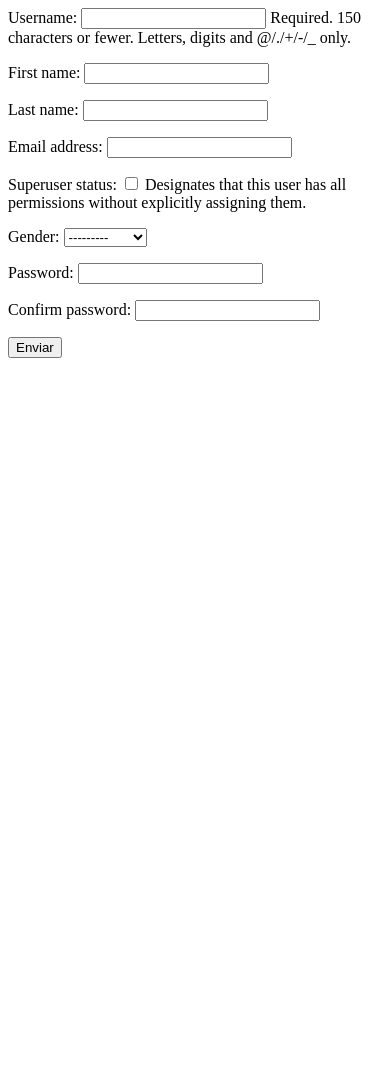
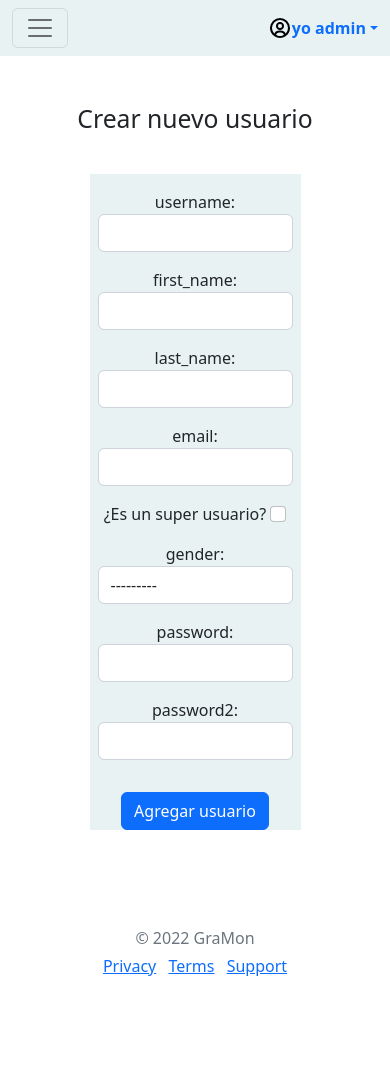
Before and after one commit to GranadosMontoya/SGM, a Django app: page /create_user/ in a window 390 px wide. Before the commit the page ends 358 px from the top, so only its background shows below. Run offline with Django 4.2, Linux system fonts and the light colour scheme; a user stored in the database is signed in; some libraries are stand-ins or nearby versions.

Commit message:
Actualización de formularios update y create en users

```diff
--- a/apps/adminusers_app/forms.py
+++ b/apps/adminusers_app/forms.py
@@ -13,6 +13,14 @@ class UserCreateForm(forms.ModelForm):
     class Meta:
         model = User
         fields = ['username', 'first_name', 'last_name', 'email', 'is_superuser', 'gender']
+        help_texts = {
+        'username': '',
+        'first_name': '',
+        'last_name': '',
+        'email': '',
+        'is_superuser': '',
+        'gender': '',
+        }
 
     def clean_password2(self):
         cd = self.cleaned_data
@@ -25,6 +33,33 @@ class UserCreateForm(forms.ModelForm):
         instance.password = make_password(self.cleaned_data['password'])
         instance.save()
         return instance
+
+    def __init__(self, *args, **kwargs,):
+        super().__init__(*args, **kwargs,)
+        for field in self.fields:
+            if field == 'is_superuser':
+                self.fields[field].widget = forms.CheckboxInput(attrs={
+                    'class':"form-check-input",
+                    'id':"validationFormCheck1"
+                })
+                self.fields[field].label = '¿Es un super usuario?'
+                self.fields[field].widget = forms.CheckboxInput(attrs={'class': "form-check-input"})
+            else:
+                self.fields[field].widget.attrs.update({'class': 'form-control'})
+                self.fields[field].label = field
+    def is_valid(self):
+        result = super().is_valid()
+        if not result:
+            for field, errors in self.errors.items():
+                self.non_field_errors().clear()
+                self.errors.clear()
+                error_msg = f"{field.title()}: {', '.join(errors)}\n"
+                self.add_error(None, error_msg)
+            for field in self.errors:
+                if field in self.fields:
+                    attrs = self.fields[field].widget.attrs
+                    attrs.update({'class': attrs.get('class', '') + ' is-invalid'})
+        return result
 
 
 class UserUpdateForm(forms.ModelForm):
--- a/static/css/update.css
+++ b/static/css/update.css
@@ -1,6 +1,13 @@
-.form_update{
+.form_update {
     text-align: center;
-    background-color:rgb(232, 242, 243);
+    background-color: rgb(232, 242, 243);
+    display: inline-block;
+    margin: 0 auto;
+}
+
+.div-form{
+    width: 50%;
+    margin: 0 auto;
 }
 
 .form-control{
--- a/templates/users/create_user.html
+++ b/templates/users/create_user.html
@@ -1,4 +1,51 @@
-<form method="post">{% csrf_token %}
-    {{form.as_p}}
-    <button type="submit">Enviar</button>
-</form>
+{% extends 'base.html' %}
+{% load static %}
+
+{% block head %}
+    <title>{{user.first_name}} {{user.last_name}}</title>
+    <link rel="stylesheet" href="{% static 'css/update.css'%}">
+{% endblock head %}
+
+
+{% block content %}
+    {% include '../includes/nav.html' %}
+    <div class="div_upload" style="padding-bottom: 40px;">
+        <main>
+            <div class="py-5 text-center">
+                <h2>Crear nuevo usuario</h2>
+            </div>
+            {% if form.errors %}
+            <div class="alert alert-danger">
+                {% for field, errors in form.errors.items %}
+                    {% for error in errors %}
+                        <p>{{ field }}: {{ error }}</p>
+                    {% endfor %}
+                {% endfor %}
+            </div>
+        {% endif %}
+        <div class="div-form">
+            <form class="row g-3 needs-validation form_update d-flex justify-content-center" method="post" novalidate>{% csrf_token %}
+                <div class="col-md-4">
+                    {{form.as_p}}
+                </div>
+                <div class="col-12">
+                  <button class="btn btn-primary" type="submit">Agregar usuario</button>
+                </div>
+            </form>
+        </div>
+            <footer class="my-5 pt-5 text-muted text-center text-small">
+                <p class="mb-1">&copy; 2022 GraMon</p>
+                <ul class="list-inline">
+                    <li class="list-inline-item"><a href="#">Privacy</a></li>
+                    <li class="list-inline-item"><a href="#">Terms</a></li>
+                    <li class="list-inline-item"><a href="#">Support</a></li>
+                </ul>
+            </footer>
+        </main>
+    </div>
+{% endblock content %}
+
+
+{% block scriptjs %}
+    <script src="{% static 'js/form-validation.js' %}"></script>
+{% endblock scriptjs %}
--- a/templates/users/update_user.html
+++ b/templates/users/update_user.html
@@ -23,10 +23,7 @@
                 {% endfor %}
             </div>
         {% endif %}
-
-
-
-
+        <div class="div-form">
             <form class="row g-3 needs-validation form_update d-flex justify-content-center" method="post" novalidate>{% csrf_token %}
                 <div class="col-md-4">
                     {{form.as_p}}
@@ -35,6 +32,7 @@
                   <button class="btn btn-primary" type="submit">Submit form</button>
                 </div>
             </form>
+        </div>
             <footer class="my-5 pt-5 text-muted text-center text-small">
                 <p class="mb-1">&copy; 2022 GraMon</p>
                 <ul class="list-inline">
```
